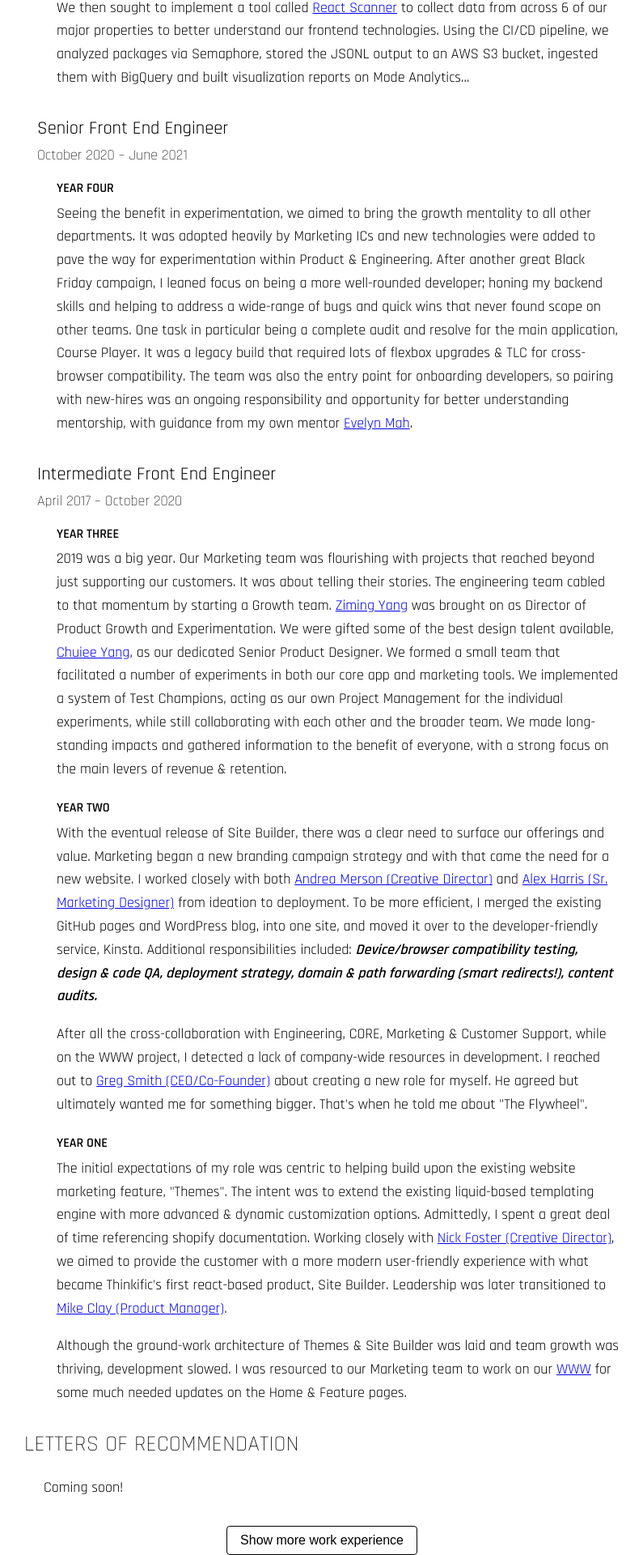
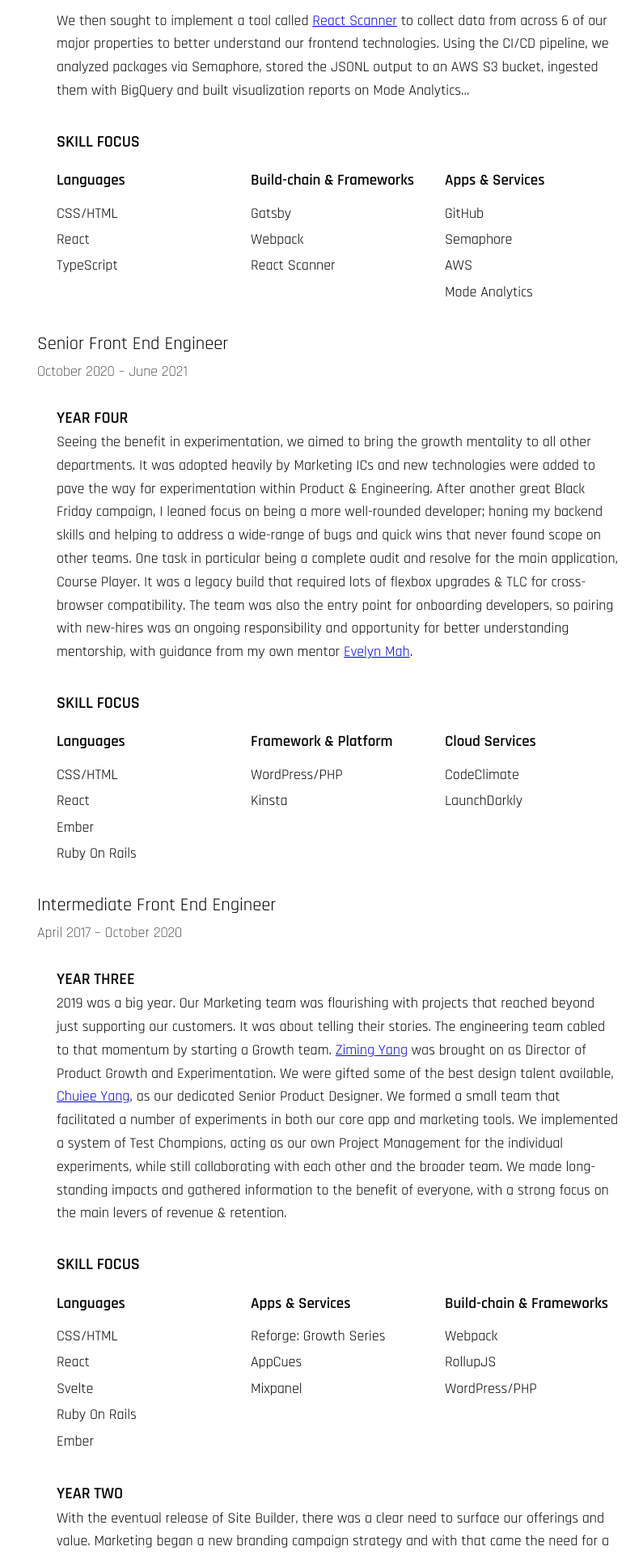
Before and after one commit to j0ntsang/j0ntsang.github.io, a React (Create React App) app: page / in a window 1280 px wide. Shown: the part 820-2740 px from the top of the page at 81% size, without its empty margins (242-1037 px from the left). Built offline with nearby package versions, Linux system fonts and the light colour scheme.

Commit message:
feat: add skill focuses

```diff
--- a/src/organisms/Resume/Resume.tsx
+++ b/src/organisms/Resume/Resume.tsx
@@ -14,9 +14,15 @@ import Role from "./components/Role";
 import RoleDetails from "./components/RoleDetails";
 import RoleDescription from "./components/RoleDescription";
 import RoleTimeframe from "./components/RoleTimeframe";
-import YearHeading from "./components/YearHeading";
+import RoleDescriptionHeading from "./components/RoleDescriptionHeading";
 import PreviousWorkExperience from "./components/PreviousWorkExperience";
 import TogglePreviousWork from "./components/TogglePreviousWork";
+import {
+  SkillsFocusWrapper,
+  SkillsFocusList,
+  SkillsFocusListHeading,
+  SkillsFocusListItem,
+} from "./components/SkillsFocus";
 
 export const Resume: React.VFC = () => {
   const [showPreviousWork, setShowPreviousWork] = useState(false);
@@ -24,9 +30,7 @@ export const Resume: React.VFC = () => {
   return (
     <AppContainer>
       <ResumeHeader>
-        <MyName>
-          Jonathan Tsang
-        </MyName>
+        <MyName>Jonathan Tsang</MyName>
         <Tagline>A11y Advocate & CSS Connoisseur</Tagline>
         <PreviousRole>
           Former Senior Design System Engineer at Thinkific
@@ -48,7 +52,7 @@ export const Resume: React.VFC = () => {
           <RoleTimeframe dateTime="2021-06-01/2022-03-30">
             June 2021 &ndash; March 2022
           </RoleTimeframe>
-          <YearHeading>Year Five</YearHeading>
+          <RoleDescriptionHeading>Year Five</RoleDescriptionHeading>
           <RoleDescription>
             Actualizing my goals to work more directly with Design I opted to
             move over to the design system team ("TOGA"). Pairing with{" "}
@@ -99,6 +103,32 @@ export const Resume: React.VFC = () => {
             S3 bucket, ingested them with BigQuery and built visualization
             reports on Mode Analytics...
           </RoleDescription>
+          <RoleDescriptionHeading>Skill Focus</RoleDescriptionHeading>
+          <SkillsFocusWrapper>
+            <SkillsFocusList>
+              <SkillsFocusListHeading>Languages</SkillsFocusListHeading>
+              <SkillsFocusListItem>CSS/HTML</SkillsFocusListItem>
+              <SkillsFocusListItem>React</SkillsFocusListItem>
+              <SkillsFocusListItem>TypeScript</SkillsFocusListItem>
+            </SkillsFocusList>
+            <SkillsFocusList>
+              <SkillsFocusListHeading>
+                Build-chain &amp; Frameworks
+              </SkillsFocusListHeading>
+              <SkillsFocusListItem>Gatsby</SkillsFocusListItem>
+              <SkillsFocusListItem>Webpack</SkillsFocusListItem>
+              <SkillsFocusListItem>React Scanner</SkillsFocusListItem>
+            </SkillsFocusList>
+            <SkillsFocusList>
+              <SkillsFocusListHeading>
+                Apps &amp; Services
+              </SkillsFocusListHeading>
+              <SkillsFocusListItem>GitHub</SkillsFocusListItem>
+              <SkillsFocusListItem>Semaphore</SkillsFocusListItem>
+              <SkillsFocusListItem>AWS</SkillsFocusListItem>
+              <SkillsFocusListItem>Mode Analytics</SkillsFocusListItem>
+            </SkillsFocusList>
+          </SkillsFocusWrapper>
         </RoleDetails>
 
         <Role>Senior Front End Engineer</Role>
@@ -106,7 +136,7 @@ export const Resume: React.VFC = () => {
           <RoleTimeframe dateTime="2020-10-01/2021-06-30">
             October 2020 &ndash; June 2021
           </RoleTimeframe>
-          <YearHeading>Year Four</YearHeading>
+          <RoleDescriptionHeading>Year Four</RoleDescriptionHeading>
           <RoleDescription>
             Seeing the benefit in experimentation, we aimed to bring the growth
             mentality to all other departments. It was adopted heavily by
@@ -132,6 +162,28 @@ export const Resume: React.VFC = () => {
             </a>
             .
           </RoleDescription>
+          <RoleDescriptionHeading>Skill Focus</RoleDescriptionHeading>
+          <SkillsFocusWrapper>
+            <SkillsFocusList>
+              <SkillsFocusListHeading>Languages</SkillsFocusListHeading>
+              <SkillsFocusListItem>CSS/HTML</SkillsFocusListItem>
+              <SkillsFocusListItem>React</SkillsFocusListItem>
+              <SkillsFocusListItem>Ember</SkillsFocusListItem>
+              <SkillsFocusListItem>Ruby On Rails</SkillsFocusListItem>
+            </SkillsFocusList>
+            <SkillsFocusList>
+              <SkillsFocusListHeading>
+                Framework &amp; Platform
+              </SkillsFocusListHeading>
+              <SkillsFocusListItem>WordPress/PHP</SkillsFocusListItem>
+              <SkillsFocusListItem>Kinsta</SkillsFocusListItem>
+            </SkillsFocusList>
+            <SkillsFocusList>
+              <SkillsFocusListHeading>Cloud Services</SkillsFocusListHeading>
+              <SkillsFocusListItem>CodeClimate</SkillsFocusListItem>
+              <SkillsFocusListItem>LaunchDarkly</SkillsFocusListItem>
+            </SkillsFocusList>
+          </SkillsFocusWrapper>
         </RoleDetails>
 
         <Role>Intermediate Front End Engineer</Role>
@@ -139,7 +191,7 @@ export const Resume: React.VFC = () => {
           <RoleTimeframe dateTime="2017-04-17/2020-10-01">
             April 2017 &ndash; October 2020
           </RoleTimeframe>
-          <YearHeading>Year Three</YearHeading>
+          <RoleDescriptionHeading>Year Three</RoleDescriptionHeading>
           <RoleDescription>
             2019 was a big year. Our Marketing team was flourishing with
             projects that reached beyond just supporting our customers. It was
@@ -172,7 +224,34 @@ export const Resume: React.VFC = () => {
             everyone, with a strong focus on the main levers of revenue &amp;
             retention.
           </RoleDescription>
-          <YearHeading>Year Two</YearHeading>
+          <RoleDescriptionHeading>Skill Focus</RoleDescriptionHeading>
+          <SkillsFocusWrapper>
+            <SkillsFocusList>
+              <SkillsFocusListHeading>Languages</SkillsFocusListHeading>
+              <SkillsFocusListItem>CSS/HTML</SkillsFocusListItem>
+              <SkillsFocusListItem>React</SkillsFocusListItem>
+              <SkillsFocusListItem>Svelte</SkillsFocusListItem>
+              <SkillsFocusListItem>Ruby On Rails</SkillsFocusListItem>
+              <SkillsFocusListItem>Ember</SkillsFocusListItem>
+            </SkillsFocusList>
+            <SkillsFocusList>
+              <SkillsFocusListHeading>
+                Apps &amp; Services
+              </SkillsFocusListHeading>
+              <SkillsFocusListItem>Reforge: Growth Series</SkillsFocusListItem>
+              <SkillsFocusListItem>AppCues</SkillsFocusListItem>
+              <SkillsFocusListItem>Mixpanel</SkillsFocusListItem>
+            </SkillsFocusList>
+            <SkillsFocusList>
+              <SkillsFocusListHeading>
+                Build-chain &amp; Frameworks
+              </SkillsFocusListHeading>
+              <SkillsFocusListItem>Webpack</SkillsFocusListItem>
+              <SkillsFocusListItem>RollupJS</SkillsFocusListItem>
+              <SkillsFocusListItem>WordPress/PHP</SkillsFocusListItem>
+            </SkillsFocusList>
+          </SkillsFocusWrapper>
+          <RoleDescriptionHeading>Year Two</RoleDescriptionHeading>
           <RoleDescription>
             With the eventual release of Site Builder, there was a clear need to
             surface our offerings and value. Marketing began a new branding
@@ -223,7 +302,23 @@ export const Resume: React.VFC = () => {
             wanted me for something bigger. That's when he told me about "The
             Flywheel".
           </RoleDescription>
-          <YearHeading>Year One</YearHeading>
+          <SkillsFocusWrapper>
+            <SkillsFocusList>
+              <SkillsFocusListHeading>Languages</SkillsFocusListHeading>
+              <SkillsFocusListItem>CSS/HTML</SkillsFocusListItem>
+              <SkillsFocusListItem>VueJS</SkillsFocusListItem>
+              <SkillsFocusListItem>WordPress/PHP</SkillsFocusListItem>
+            </SkillsFocusList>
+            <SkillsFocusList>
+              <SkillsFocusListHeading>
+                Apps &amp; Services
+              </SkillsFocusListHeading>
+              <SkillsFocusListItem>Photoshop</SkillsFocusListItem>
+              <SkillsFocusListItem>Greenhouse</SkillsFocusListItem>
+              <SkillsFocusListItem>Zendesk</SkillsFocusListItem>
+            </SkillsFocusList>
+          </SkillsFocusWrapper>
+          <RoleDescriptionHeading>Year One</RoleDescriptionHeading>
           <RoleDescription>
             The initial expectations of my role was centric to helping build
             upon the existing website marketing feature, "Themes". The intent
@@ -266,6 +361,22 @@ export const Resume: React.VFC = () => {
             </a>{" "}
             for some much needed updates on the Home &amp; Feature pages.
           </RoleDescription>
+          <SkillsFocusWrapper>
+            <SkillsFocusList>
+              <SkillsFocusListHeading>Languages</SkillsFocusListHeading>
+              <SkillsFocusListItem>CSS/HTML</SkillsFocusListItem>
+              <SkillsFocusListItem>Ruby On Rails</SkillsFocusListItem>
+              <SkillsFocusListItem>Ember</SkillsFocusListItem>
+              <SkillsFocusListItem>jQuery</SkillsFocusListItem>
+              <SkillsFocusListItem>CoffeeScript</SkillsFocusListItem>
+            </SkillsFocusList>
+            <SkillsFocusList>
+              <SkillsFocusListHeading>Templating</SkillsFocusListHeading>
+              <SkillsFocusListItem>Liquid</SkillsFocusListItem>
+              <SkillsFocusListItem>HAML</SkillsFocusListItem>
+              <SkillsFocusListItem>Jekyll</SkillsFocusListItem>
+            </SkillsFocusList>
+          </SkillsFocusWrapper>
         </RoleDetails>
       </Company>
       <SectionHeading>Letters of Recommendation</SectionHeading>
--- a/src/organisms/Resume/components/YearHeading.tsx
+++ b/src/organisms/Resume/components/RoleDescriptionHeading.tsx
@@ -1,9 +1,10 @@
 import styled from 'styled-components';
 
-const YearHeading = styled.h6`
+const RoleDescriptionHeading = styled.h6`
   position: relative;
-  margin: 16px 0 0;
-  font-size: .889rem;
+  margin: 32px 0 0;
+  font-size: 20px;
+  font-weight: 600;
   text-transform: uppercase;
 
   @media (min-width: 768px) {
@@ -11,4 +12,4 @@ const YearHeading = styled.h6`
   }
 `;
 
-export default YearHeading;
+export default RoleDescriptionHeading;
--- a/src/organisms/Resume/components/SectionHeading.tsx
+++ b/src/organisms/Resume/components/SectionHeading.tsx
@@ -2,8 +2,8 @@ import styled from 'styled-components';
 
 const SectionHeading = styled.h3`
   margin: 32px 0 24px;
-  font-size: 1.5rem;
-  font-weight: 300;
+  font-size: 1.25rem;
+  font-weight: 400;
   letter-spacing: .3px;
   text-transform: uppercase;
 `;
--- /dev/null
+++ b/src/organisms/Resume/components/SkillsFocus.tsx
@@ -0,0 +1,42 @@
+import styled from "styled-components";
+
+const SkillsFocusWrapper = styled.section`
+  display: flex;
+  flex-direction: column;
+
+  @media (min-width: 768px) {
+    flex-direction: row;
+    flex-wrap: nowrap;
+  }
+`;
+
+const SkillsFocusList = styled.ul`
+  display: flex;
+  flex-direction: column;
+  justify-content: flex-start;
+  width: 100%;
+  margin: 16px 0 0;
+  padding: 0;
+  list-style: none;
+
+  @media (min-width: 768px) {
+    padding-left: 24px;
+  }
+`;
+
+const SkillsFocusListHeading = styled.li`
+  font-size: 19px;
+  font-weight: 600;
+  margin-bottom: 8px;
+`;
+
+const SkillsFocusListItem = styled.li`
+
+`;
+
+export {
+  SkillsFocusWrapper,
+  SkillsFocusList,
+  SkillsFocusListHeading,
+  SkillsFocusListItem,
+};
```
